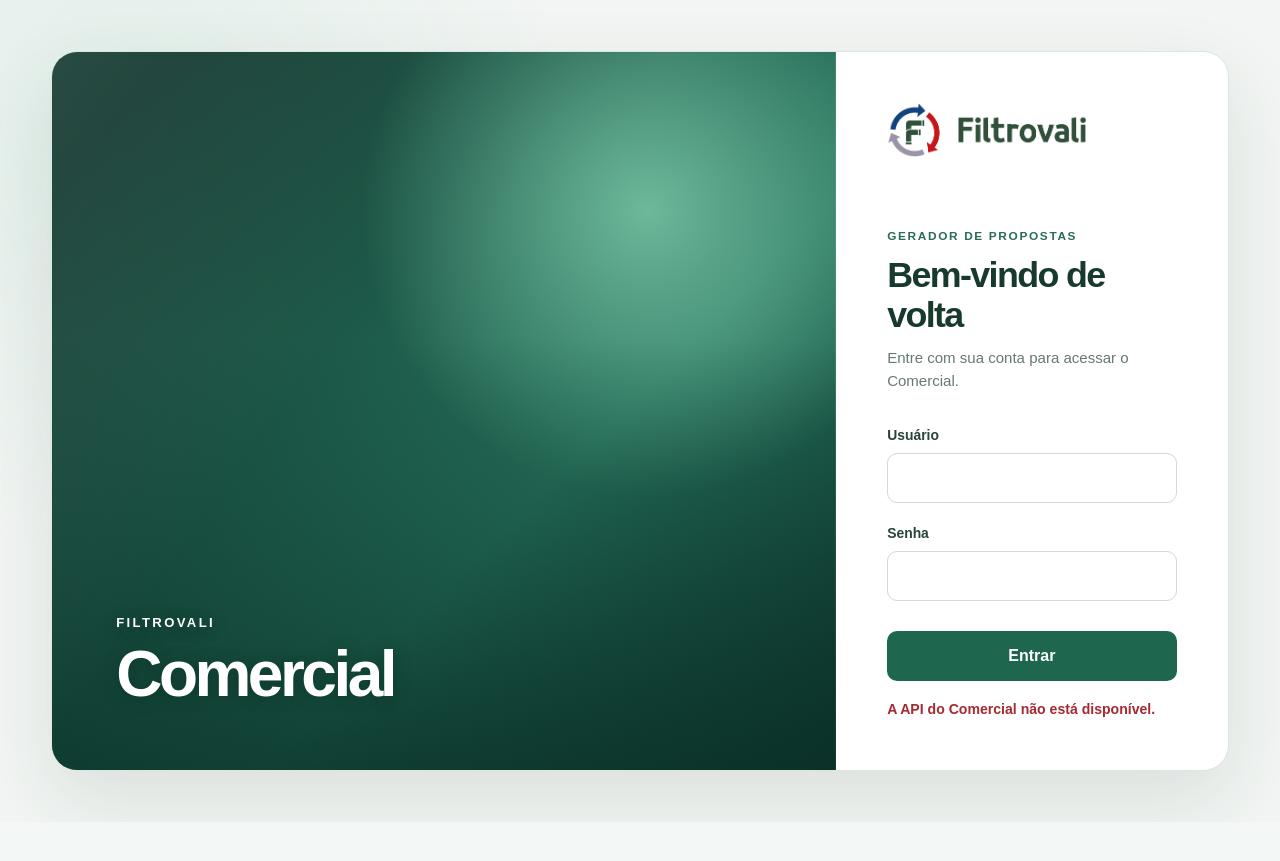
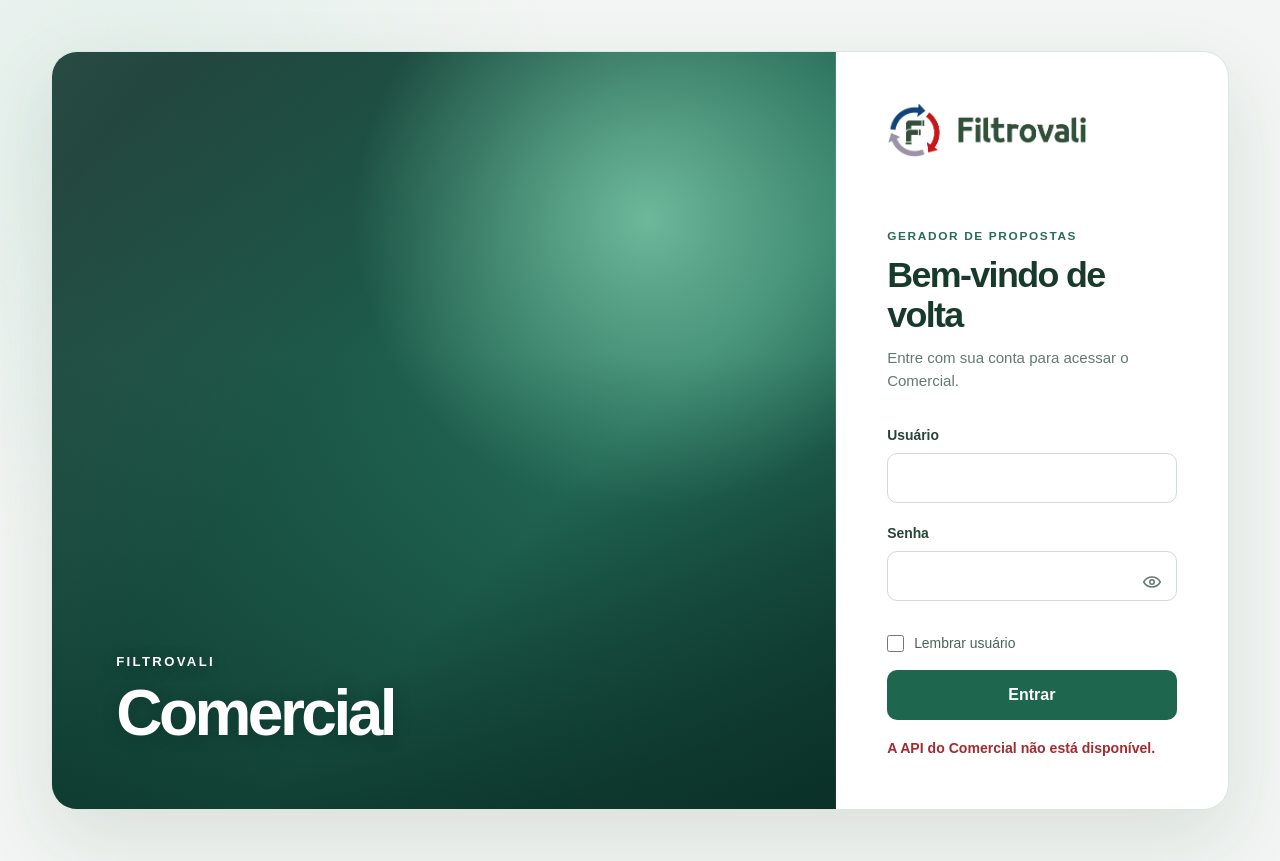
Before and after one commit to pedro-pn/comercialAPP, a React (Vite) app in the folder frontend/: page / in a window 1280 px wide. Before the commit the page ends 822 px from the top, so only its background shows below. Built offline with nearby package versions, Linux system fonts and the light colour scheme; no server answers.

Commit message:
feat: remember login username and toggle password visibility
Match FiltroAPP username remembering behavior while keeping the existing session duration. Store no passwords or tokens in browser storage.

```diff
--- a/frontend/src/App.tsx
+++ b/frontend/src/App.tsx
@@ -14,6 +14,21 @@
   .then(module => ({ default: module.PropostaPage })));
 const ConfiguracoesPage = lazy(() => import('./pages/comercial/configuracoes/ConfiguracoesPage')
   .then(module => ({ default: module.ConfiguracoesPage })));
+const REMEMBERED_USER_KEY = 'comercialapp-remembered-user';
+
+function readRememberedUser() {
+  try { return localStorage.getItem(REMEMBERED_USER_KEY) || ''; }
+  catch { return ''; }
+}
+
+function saveRememberedUser(username: string, rememberUser: boolean) {
+  try {
+    if (rememberUser) localStorage.setItem(REMEMBERED_USER_KEY, username);
+    else localStorage.removeItem(REMEMBERED_USER_KEY);
+  } catch {
+    // O login continua funcionando quando o navegador bloqueia o armazenamento local.
+  }
+}
 
 function errorMessage(error: unknown) {
   return error instanceof ApiClientError ? error.message : 'Não foi possível concluir a operação.';
@@ -26,8 +41,10 @@
   const [loading, setLoading] = useState(true);
   const [busy, setBusy] = useState(false);
   const [error, setError] = useState('');
-  const [username, setUsername] = useState('');
+  const [username, setUsername] = useState(readRememberedUser);
   const [password, setPassword] = useState('');
+  const [showPassword, setShowPassword] = useState(false);
+  const [rememberUser, setRememberUser] = useState(() => Boolean(readRememberedUser()));
 
   useEffect(() => {
     getCurrentUser()
@@ -45,11 +62,16 @@
     setBusy(true);
     setError('');
     try {
-      setUser(await login(username, password));
+      const loggedInUser = await login(username, password);
+      saveRememberedUser(username, rememberUser);
+      setUser(loggedInUser);
       setPassword('');
     } catch (requestError) {
       setError(errorMessage(requestError));
-    } finally { setBusy(false); }
+    } finally {
+      setShowPassword(false);
+      setBusy(false);
+    }
   }
 
   async function handleLogout() {
@@ -131,9 +153,31 @@
                 <input id="login-username" required autoComplete="username" autoCapitalize="none"
                   value={username} onChange={event => setUsername(event.target.value)} />
                 <label htmlFor="login-password">Senha</label>
-                <input id="login-password" required type="password" autoComplete="current-password"
-                  value={password} onChange={event => setPassword(event.target.value)} />
-                <button type="submit" disabled={busy}>{busy ? 'Entrando…' : 'Entrar'}</button>
+                <div className="login-password-field">
+                  <input id="login-password" required type={showPassword ? 'text' : 'password'}
+                    autoComplete="current-password" value={password}
+                    onChange={event => setPassword(event.target.value)} />
+                  <button className="login-password-toggle" type="button" disabled={busy}
+                    aria-label={showPassword ? 'Ocultar senha' : 'Mostrar senha'}
+                    title={showPassword ? 'Ocultar senha' : 'Mostrar senha'}
+                    aria-pressed={showPassword} onMouseDown={event => event.preventDefault()}
+                    onClick={() => setShowPassword(value => !value)}>
+                    <svg viewBox="0 0 24 24" fill="none" stroke="currentColor" strokeWidth="1.8"
+                      strokeLinecap="round" strokeLinejoin="round" aria-hidden="true">
+                      <path d="M2 12s3.6-6 10-6 10 6 10 6-3.6 6-10 6-10-6-10-6Z" />
+                      <circle cx="12" cy="12" r="2.7" />
+                      {showPassword && <path d="M3 3 21 21" />}
+                    </svg>
+                  </button>
+                </div>
+                <label className="login-remember-user">
+                  <input type="checkbox" checked={rememberUser}
+                    onChange={event => setRememberUser(event.target.checked)} />
+                  <span>Lembrar usuário</span>
+                </label>
+                <button className="login-submit" type="submit" disabled={busy}>
+                  {busy ? 'Entrando…' : 'Entrar'}
+                </button>
               </form>
             )}
             {error && <p className="login-error" role="alert">{error}</p>}
--- a/frontend/src/styles/login.css
+++ b/frontend/src/styles/login.css
@@ -117,7 +117,7 @@
   font-weight: 700;
 }
 
-.login-form input {
+.login-form input:not([type='checkbox']) {
   width: 100%;
   min-height: 50px;
   margin-bottom: 12px;
@@ -131,12 +131,57 @@
   transition: border-color .15s ease, box-shadow .15s ease;
 }
 
-.login-form input:focus {
+.login-form input:not([type='checkbox']):focus {
   border-color: #247b5d;
   box-shadow: 0 0 0 3px #247b5d25;
 }
 
-.login-form button {
+.login-password-field { position: relative; margin-bottom: 12px; }
+.login-password-field input { margin-bottom: 0; padding-right: 54px; }
+
+.login-form .login-password-toggle {
+  position: absolute;
+  top: 50%;
+  right: 6px;
+  display: grid;
+  width: 38px;
+  height: 38px;
+  place-items: center;
+  padding: 0;
+  border: 0;
+  border-radius: 8px;
+  background: transparent;
+  color: #647a6f;
+  cursor: pointer;
+  transform: translateY(-50%);
+}
+
+.login-password-toggle svg { width: 20px; height: 20px; }
+.login-form .login-password-toggle:hover { background: #edf4ef; color: #1e664d; }
+.login-form .login-password-toggle:focus-visible { outline: 2px solid #247b5d; outline-offset: 2px; }
+.login-form .login-password-toggle:disabled { cursor: wait; opacity: .6; }
+
+.login-form .login-remember-user {
+  display: inline-flex;
+  align-items: center;
+  gap: 10px;
+  width: fit-content;
+  color: #496456;
+  font-weight: 500;
+  cursor: pointer;
+}
+
+.login-remember-user input {
+  width: 17px;
+  height: 17px;
+  margin: 0;
+  accent-color: #1e664d;
+  cursor: pointer;
+}
+
+.login-remember-user input:focus-visible { outline: 2px solid #247b5d; outline-offset: 2px; }
+
+.login-submit {
   min-height: 50px;
   margin-top: 8px;
   border: 0;
@@ -149,9 +194,9 @@
   transition: background-color .15s ease;
 }
 
-.login-form button:hover:not(:disabled) { background: #15543e; }
-.login-form button:focus-visible { outline: 3px solid #77bfa0; outline-offset: 3px; }
-.login-form button:disabled { cursor: wait; opacity: .65; }
+.login-submit:hover:not(:disabled) { background: #15543e; }
+.login-submit:focus-visible { outline: 3px solid #77bfa0; outline-offset: 3px; }
+.login-submit:disabled { cursor: wait; opacity: .65; }
 
 .login-status { color: #496456; }
 
```
